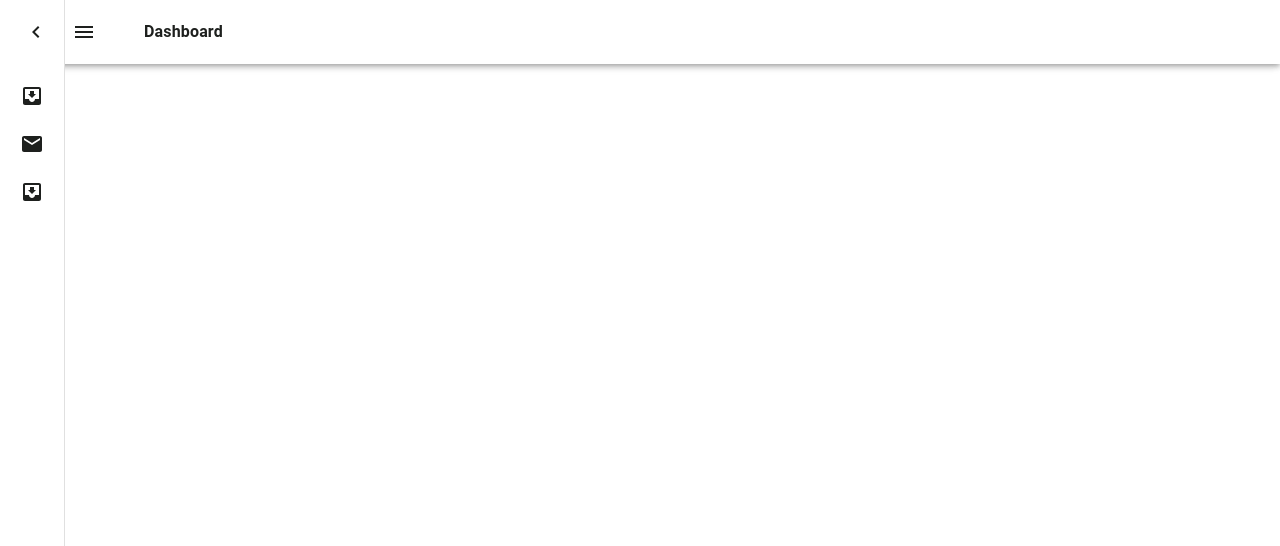
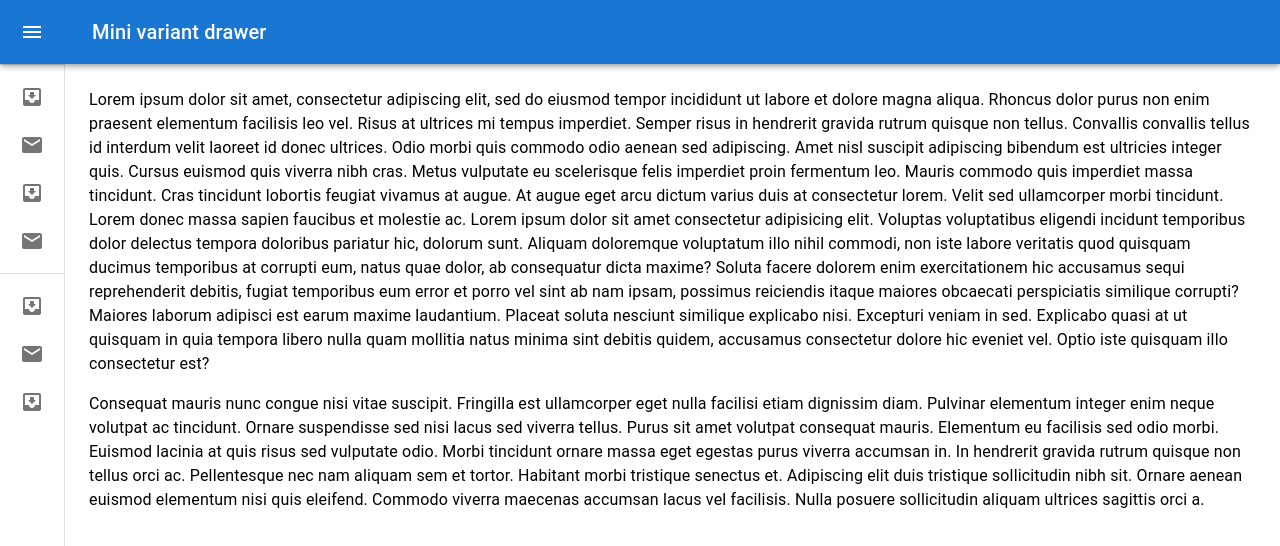
Before and after one commit to bhatta09/Room-Rental-System, a React (Vite) app: page /profileDashboard in a window 1280 px wide. Shown: the top 546 px of the page. Built offline with nearby package versions, Linux system fonts and the light colour scheme.

Commit message:
redesign navbar

```diff
--- a/src/components/Auth/AuthBg.jsx
+++ b/src/components/Auth/AuthBg.jsx
@@ -3,7 +3,7 @@ const AuthBg = () => {
   return (
     <div className=" flex flex-col gap-5 pt-10  items-center ">
       <h1 className="font-semibold text-2xl uppercase ">
-        Welcome to <span className="text-yellow-400">Room Rental</span>
+        Welcome to <span className="text-yellow-400">Naya Aawas</span>
       </h1>
       <p className="font-medium text-gray-500 mb-6 md:leading-relaxed text-base">
         Rent smarter with tailored spaces that suit your lifestyle.
--- a/src/components/ProfileDashboard/ProfileDashboard.jsx
+++ b/src/components/ProfileDashboard/ProfileDashboard.jsx
@@ -81,35 +81,25 @@ const Drawer = styled(MuiDrawer, {
   flexShrink: 0,
   whiteSpace: "nowrap",
   boxSizing: "border-box",
-  position: "fixed", // Ensure drawer is positioned on top
-  zIndex: theme.zIndex.drawer + 2, // Increase z-index to be above AppBar
   variants: [
     {
       props: ({ open }) => open,
       style: {
         ...openedMixin(theme),
-        "& .MuiDrawer-paper": {
-          ...openedMixin(theme),
-          position: "fixed",
-          zIndex: theme.zIndex.drawer + 2,
-        },
+        "& .MuiDrawer-paper": openedMixin(theme),
       },
     },
     {
       props: ({ open }) => !open,
       style: {
         ...closedMixin(theme),
-        "& .MuiDrawer-paper": {
-          ...closedMixin(theme),
-          position: "fixed",
-          zIndex: theme.zIndex.drawer + 2,
-        },
+        "& .MuiDrawer-paper": closedMixin(theme),
       },
     },
   ],
 }));
 
-export default function ProfileDashboard() {
+export default function MiniDrawer() {
   const theme = useTheme();
   const [open, setOpen] = React.useState(false);
 
@@ -122,9 +112,8 @@ export default function ProfileDashboard() {
   };
 
   return (
-    <Box sx={{ display: "flex" }}>
-      <CssBaseline />
-      <AppBar position="fixed" open={open} sx={{ backgroundColor: "white" }}>
+    <Box sx={{ display: "flex",  }}>
+      <AppBar position="fixed" open={open}>
         <Toolbar>
           <IconButton
             color="inherit"
@@ -133,62 +122,37 @@ export default function ProfileDashboard() {
             edge="start"
             sx={[
               {
-                marginLeft: 5,
                 marginRight: 5,
               },
               open && { display: "none" },
             ]}
           >
-            <MenuIcon sx={{ color: "#1E201E" }} />
+            <MenuIcon />
           </IconButton>
-          <Typography
-            variant="h7"
-            noWrap
-            component="div"
-            sx={{ color: "#1E201E", fontWeight: "bold", textShadow: "none" }}
-          >
-            Dashboard
+          <Typography variant="h6" noWrap component="div">
+            Mini variant drawer
           </Typography>
         </Toolbar>
       </AppBar>
-      <Drawer
-        variant="permanent"
-        open={open}
-        sx={{
-          "& .MuiDrawer-paper": {
-            backgroundColor: "",
-            color: "#97a1af",
-            fontWeight: "bold", // Change the left drawer background color
-          },
-        }}
-      >
+      <Drawer variant="permanent" open={open}>
         <DrawerHeader>
           <IconButton onClick={handleDrawerClose}>
             {theme.direction === "rtl" ? (
-              <ChevronRightIcon sx={{ color: "#1E201E" }} />
+              <ChevronRightIcon />
             ) : (
-              <ChevronLeftIcon sx={{ color: "#1E201E" }} />
+              <ChevronLeftIcon />
             )}
           </IconButton>
         </DrawerHeader>
-
+        <Divider />
         <List>
-          {["All mail", "Trash", "Spam"].map((text, index) => (
+          {["Inbox", "Starred", "Send email", "Drafts"].map((text, index) => (
             <ListItem key={text} disablePadding sx={{ display: "block" }}>
               <ListItemButton
                 sx={[
                   {
-                    fontWeight: "bold",
                     minHeight: 48,
                     px: 2.5,
-                    color: "#1E201E", // Default text color
-                    "&:hover": {
-                      color: "#ffed2e", // Text color on hover
-                      backgroundColor: "#fffdf6", // Yellow background with opacity on hover
-                      "& .MuiListItemIcon-root": {
-                        color: "#ffed2e", // Icon color on hover
-                      },
-                    },
                   },
                   open
                     ? {
@@ -204,7 +168,6 @@ export default function ProfileDashboard() {
                     {
                       minWidth: 0,
                       justifyContent: "center",
-                      color: "#1E201E", // Default icon color
                     },
                     open
                       ? {
@@ -215,27 +178,63 @@ export default function ProfileDashboard() {
                         },
                   ]}
                 >
-                  {index % 2 === 0 ? (
-                    <InboxIcon
-                      sx={{
-                        fontWeight: "bold",
-                      }}
-                    />
-                  ) : (
-                    <MailIcon
-                      sx={{
-                        fontWeight: "bold",
-                      }}
-                    />
-                  )}
+                  {index % 2 === 0 ? <InboxIcon /> : <MailIcon />}
                 </ListItemIcon>
                 <ListItemText
                   primary={text}
                   sx={[
+                    open
+                      ? {
+                          opacity: 1,
+                        }
+                      : {
+                          opacity: 0,
+                        },
+                  ]}
+                />
+              </ListItemButton>
+            </ListItem>
+          ))}
+        </List>
+        <Divider />
+        <List>
+          {["All mail", "Trash", "Spam"].map((text, index) => (
+            <ListItem key={text} disablePadding sx={{ display: "block" }}>
+              <ListItemButton
+                sx={[
+                  {
+                    minHeight: 48,
+                    px: 2.5,
+                  },
+                  open
+                    ? {
+                        justifyContent: "initial",
+                      }
+                    : {
+                        justifyContent: "center",
+                      },
+                ]}
+              >
+                <ListItemIcon
+                  sx={[
                     {
-                      fontWeight: "bold", // Default text weight
+                      minWidth: 0,
+                      justifyContent: "center",
                     },
-
+                    open
+                      ? {
+                          mr: 3,
+                        }
+                      : {
+                          mr: "auto",
+                        },
+                  ]}
+                >
+                  {index % 2 === 0 ? <InboxIcon /> : <MailIcon />}
+                </ListItemIcon>
+                <ListItemText
+                  primary={text}
+                  sx={[
                     open
                       ? {
                           opacity: 1,
@@ -250,8 +249,50 @@ export default function ProfileDashboard() {
           ))}
         </List>
       </Drawer>
-      <Box component="main" sx={{ flexGrow: 1, p: 3 }}>
+      <Box component="main" sx={{ flexGrow: 1, p: 3, height: "100%" }}>
         <DrawerHeader />
+        <Typography sx={{ marginBottom: 2 }}>
+          Lorem ipsum dolor sit amet, consectetur adipiscing elit, sed do
+          eiusmod tempor incididunt ut labore et dolore magna aliqua. Rhoncus
+          dolor purus non enim praesent elementum facilisis leo vel. Risus at
+          ultrices mi tempus imperdiet. Semper risus in hendrerit gravida rutrum
+          quisque non tellus. Convallis convallis tellus id interdum velit
+          laoreet id donec ultrices. Odio morbi quis commodo odio aenean sed
+          adipiscing. Amet nisl suscipit adipiscing bibendum est ultricies
+          integer quis. Cursus euismod quis viverra nibh cras. Metus vulputate
+          eu scelerisque felis imperdiet proin fermentum leo. Mauris commodo
+          quis imperdiet massa tincidunt. Cras tincidunt lobortis feugiat
+          vivamus at augue. At augue eget arcu dictum varius duis at consectetur
+          lorem. Velit sed ullamcorper morbi tincidunt. Lorem donec massa sapien
+          faucibus et molestie ac. Lorem ipsum dolor sit amet consectetur
+          adipisicing elit. Voluptas voluptatibus eligendi incidunt temporibus
+          dolor delectus tempora doloribus pariatur hic, dolorum sunt. Aliquam
+          doloremque voluptatum illo nihil commodi, non iste labore veritatis
+          quod quisquam ducimus temporibus at corrupti eum, natus quae dolor, ab
+          consequatur dicta maxime? Soluta facere dolorem enim exercitationem
+          hic accusamus sequi reprehenderit debitis, fugiat temporibus eum error
+          et porro vel sint ab nam ipsam, possimus reiciendis itaque maiores
+          obcaecati perspiciatis similique corrupti? Maiores laborum adipisci
+          est earum maxime laudantium. Placeat soluta nesciunt similique
+          explicabo nisi. Excepturi veniam in sed. Explicabo quasi at ut
+          quisquam in quia tempora libero nulla quam mollitia natus minima sint
+          debitis quidem, accusamus consectetur dolore hic eveniet vel. Optio
+          iste quisquam illo consectetur est?
+        </Typography>
+        <Typography sx={{ marginBottom: 2 }}>
+          Consequat mauris nunc congue nisi vitae suscipit. Fringilla est
+          ullamcorper eget nulla facilisi etiam dignissim diam. Pulvinar
+          elementum integer enim neque volutpat ac tincidunt. Ornare suspendisse
+          sed nisi lacus sed viverra tellus. Purus sit amet volutpat consequat
+          mauris. Elementum eu facilisis sed odio morbi. Euismod lacinia at quis
+          risus sed vulputate odio. Morbi tincidunt ornare massa eget egestas
+          purus viverra accumsan in. In hendrerit gravida rutrum quisque non
+          tellus orci ac. Pellentesque nec nam aliquam sem et tortor. Habitant
+          morbi tristique senectus et. Adipiscing elit duis tristique
+          sollicitudin nibh sit. Ornare aenean euismod elementum nisi quis
+          eleifend. Commodo viverra maecenas accumsan lacus vel facilisis. Nulla
+          posuere sollicitudin aliquam ultrices sagittis orci a.
+        </Typography>
       </Box>
     </Box>
   );
--- a/src/index.css
+++ b/src/index.css
@@ -8,6 +8,6 @@ body{
   font-family: 'Poppins', sans-serif;
 }
 /* For WebKit browsers (Chrome, Safari) */
-::-webkit-scrollbar {
+/* ::-webkit-scrollbar {
       display: none;
-    }
+    } */
--- a/src/pages/Home.jsx
+++ b/src/pages/Home.jsx
@@ -126,7 +126,7 @@ const Home = () => {
   }, []);
 
   return (
-    <div className="mt-3 flex flex-col gap-11">
+    <div className=" flex flex-col gap-11">
       {isVisible && (
         <a
           id="scrollToTop"
@@ -137,8 +137,8 @@ const Home = () => {
         </a>
       )}
       {/* Hero Section */}
-      <div className="mx-12 lg:mx-32" id="heroSection">
-        <section className="shadow-xl relative flex items-center justify-center h-[54vh] rounded-3xl  bg-cover bg-center overflow-hidden w-full bg-hero-pattern ">
+      <div className="" id="heroSection">
+        <section className="shadow-xl relative flex items-center justify-center h-[84vh]   bg-cover bg-center overflow-hidden w-full bg-hero-pattern ">
           <div className="relative mt-44 text-white z-10 hidden md:block mx-auto">
             <div className="flex bg-yellow-50/40 rounded-full  px-1 gap-4 items-center justify-end  ">
               <div className="flex justify-center items-center">
```
Also changed, not shown: src/components/Navbar.jsx (+55 -27 lines).
